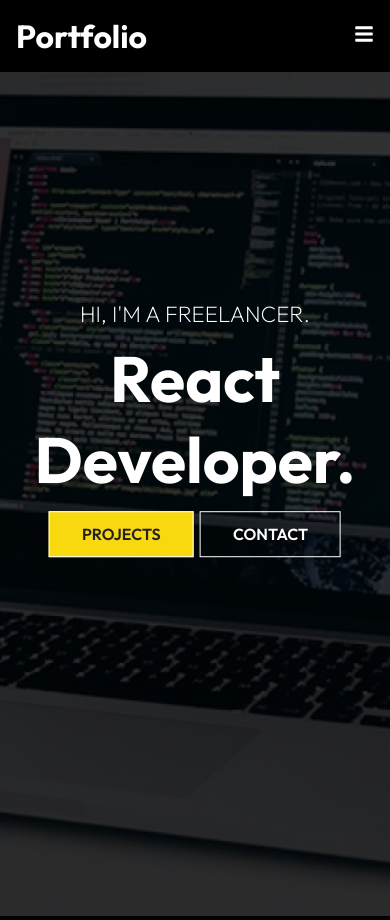
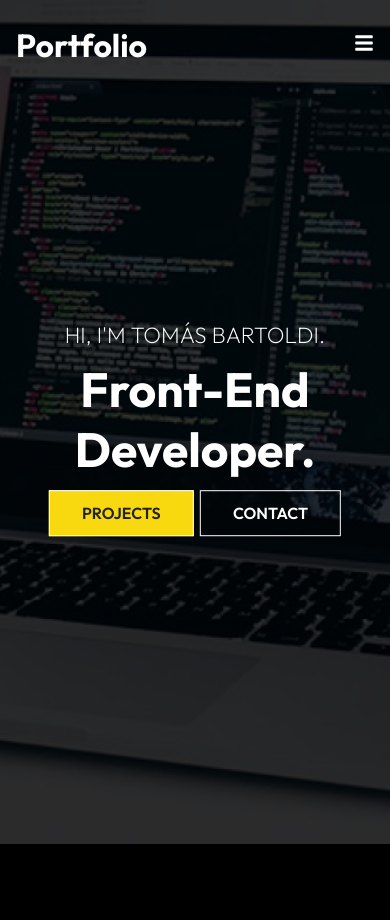
Before and after one commit to TomasBartoldi/Portfolio, a React (Create React App) app: page / in a window 390 px wide. After the commit the page ends 848 px from the top, so only its background shows below. Built offline with nearby package versions, Linux system fonts and the light colour scheme.

Commit message:
Heroe section finished

```diff
--- a/src/components/HeroImg.js
+++ b/src/components/HeroImg.js
@@ -11,8 +11,8 @@
            <img className='intro-img' src={IntroImg} alt='IntroImg'/>
         </div>
         <div className='content'>
-           <p>HI, I'M A FREELANCER.</p>
-           <h1>React Developer.</h1>
+           <p>HI, I'M TOMÁS BARTOLDI.</p>
+           <h1>Front-End Developer.</h1>
            <div>
              <Link to='/project' className='btn'>Projects</Link>
              <Link to='/contact' className='btn btn-light'>Contact</Link>
--- a/src/components/HeroImgStyles.css
+++ b/src/components/HeroImgStyles.css
@@ -51,3 +51,15 @@
 .content .btn {
     margin: 1rem 0.2rem;
 }
+
+@media screen and (max-width: 640px) {
+    .heroe .content h1 {
+        font-size: 3rem;
+
+    }
+
+    .heroe .content p {
+        font-size: 1.4rem;
+
+    }
+}
--- a/src/components/Navbar.js
+++ b/src/components/Navbar.js
@@ -10,10 +10,20 @@
   const [click, setClick] = useState(false)
   const handleClick = () => setClick(!click)
 
+  const [color, setColor] = useState(false)
+  const changeColor = () => {
+    if(window.scrollY >=100){
+        setColor(true)
+    }else{
+        setColor(false)
+    }
+  }
+
+  window.addEventListener("scroll", changeColor)
 
 
   return (
-    <div className='header'>
+    <div className={color ? 'header header-bg' : 'header'}>
         <Link to='/'>
             <h1>Portfolio</h1>
         </Link>
--- a/src/components/NavbarStyles.css
+++ b/src/components/NavbarStyles.css
@@ -3,6 +3,15 @@
     justify-content: space-between;
     align-items: center;
     padding: 1rem;
+    position: fixed;
+    width: 100%;
+    height: 90px;
+    z-index: 10;
+}
+
+.header-bg{
+    background-color: rgba(0, 0, 0, 0.85);
+    transition: 0.5s;
 }
 
 .nav-menu {
```
